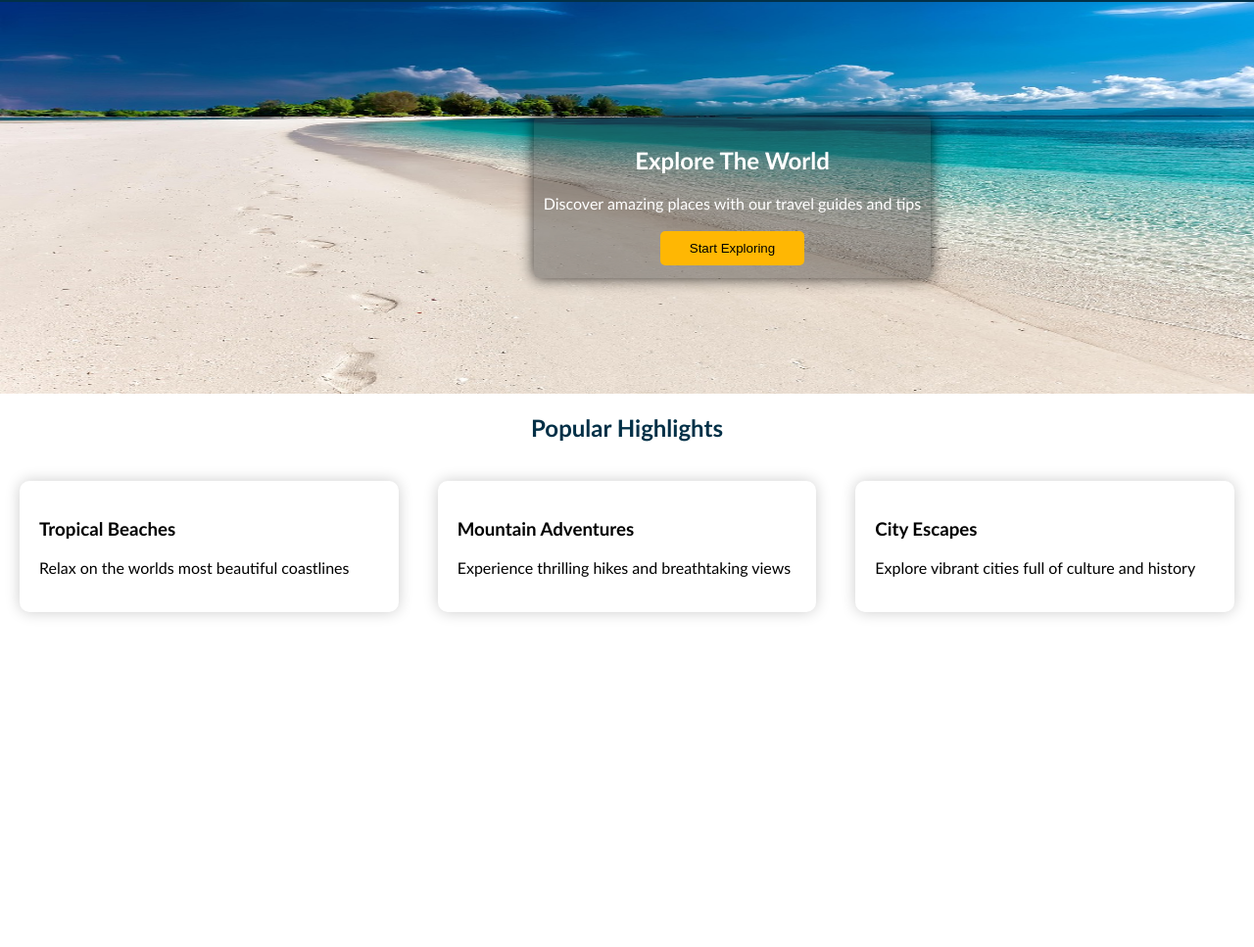
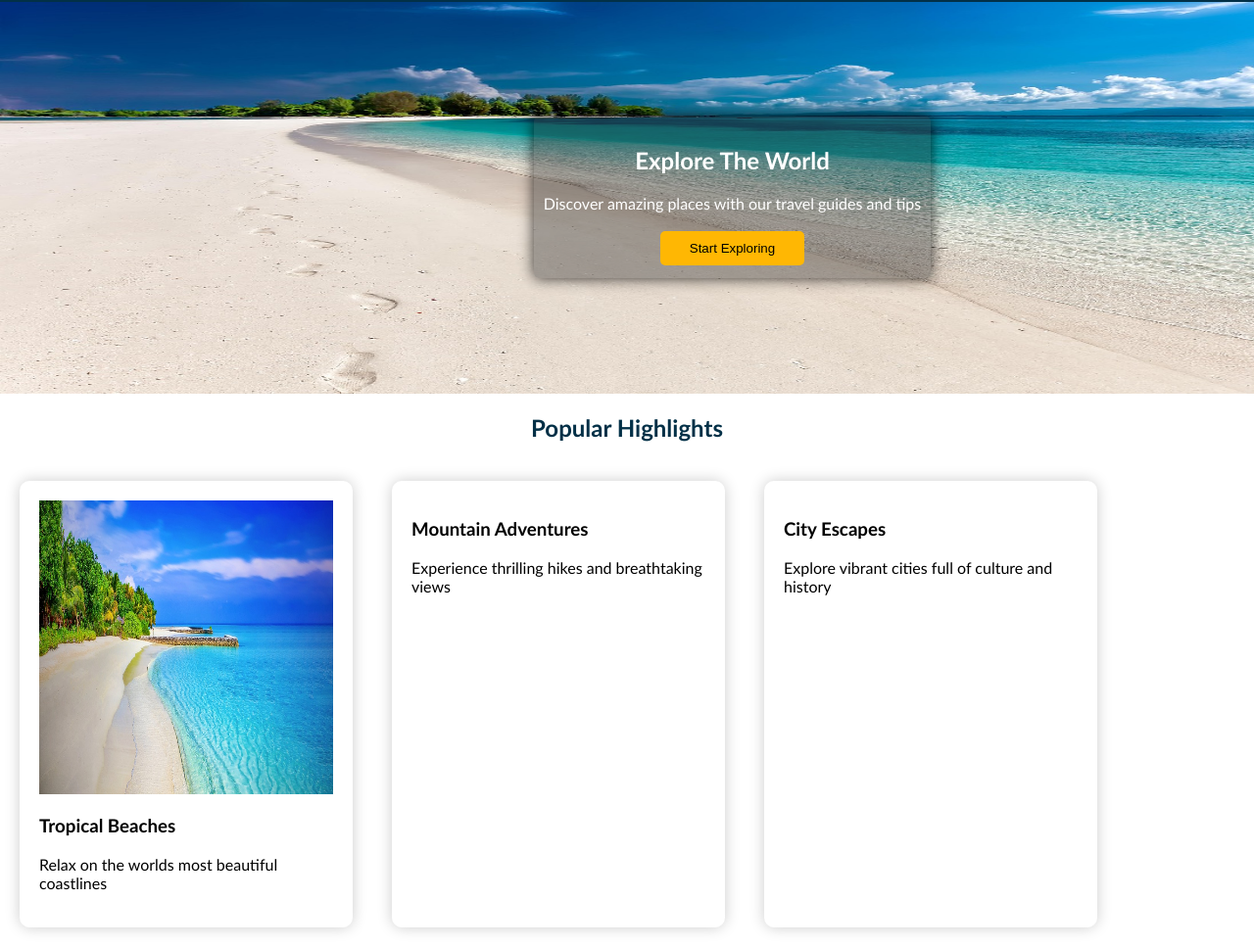
Before and after one commit to juliet-bunde/wanderwold, a plain HTML site: page Index.html in a window 1280 px wide. Shown: the part 71-1038 px from the top of the page at 98% size. Before the commit the page ends 800 px from the top, so only its background shows below. Drawn offline with Linux system fonts and the light colour scheme.

Commit message:
implement code changes to enhance functionality

```diff
--- a/Index.html
+++ b/Index.html
@@ -24,6 +24,7 @@
          <h2 class="heading">Popular Highlights</h2>
         <div class="flexcontainer">
             <div class="image-container2">
+                <img class="image1" src="Tropical beaches.jpg" alt="tropical beaches">
                 <h3>Tropical Beaches</h3>
                 <p>Relax on the worlds most beautiful coastlines</p>
             </div>
--- a/Style.css
+++ b/Style.css
@@ -74,10 +74,13 @@ button{
 
 .flexcontainer > div{
     padding:20px;
-    width:500px;
+    width:300px;
     margin:20px;
     border-radius:10px;
     box-shadow:0 0 15px rgba(0,0,0,0.2);
+}
 
-
+.image1{
+    width:300px;
+    height:300px;
 }
```
Also changed, not shown: Tropical beaches.jpg (added).
